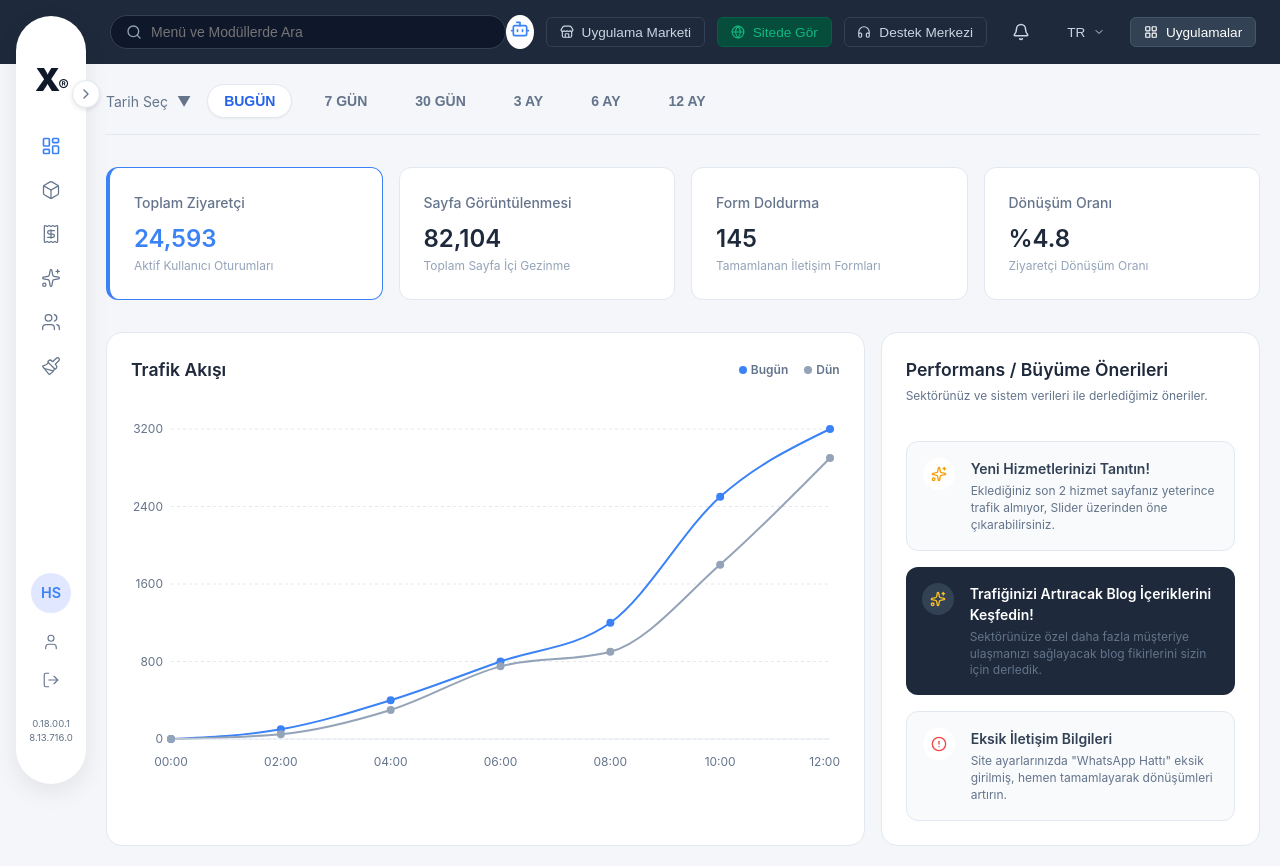
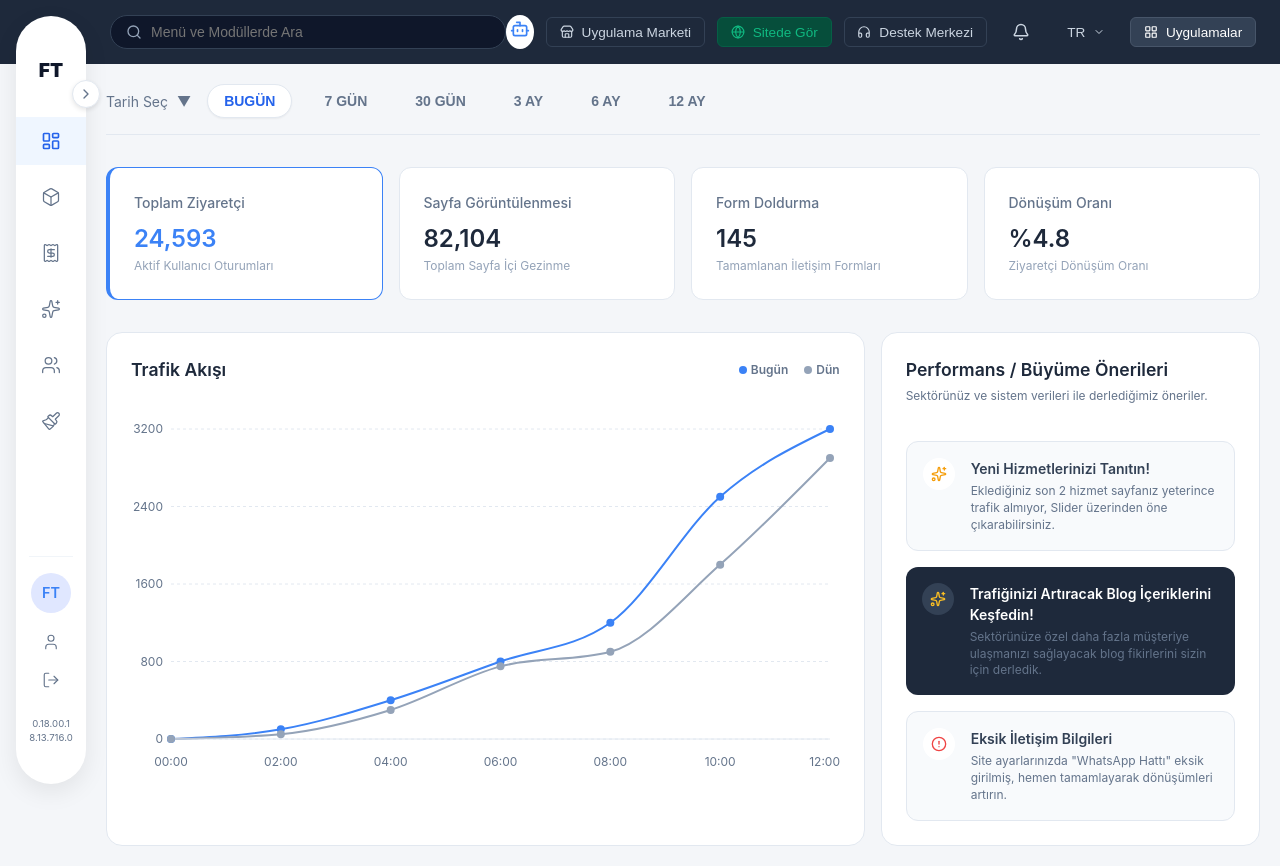
Before and after one commit to bargasoft/ftdijital-prime, a Next.js app: page /dashboard in a window 1280 px wide. Built offline with nearby package versions, Linux system fonts and the light colour scheme.

Commit message:
fix(ui): left aligned menu, hover states, pin toggle, removed ticimax logo

```diff
--- a/app/(admin)/dashboard/dashboard.module.css
+++ b/app/(admin)/dashboard/dashboard.module.css
@@ -82,7 +82,6 @@
   border-radius: 35px;
   display: flex;
   flex-direction: column;
-  align-items: center;
   z-index: 30;
   box-shadow: 0 8px 24px rgba(0,0,0,0.08);
   transition: width 0.3s cubic-bezier(0.4, 0, 0.2, 1);
@@ -91,13 +90,12 @@
 
 .sidebarCollapsed {
   width: 70px;
+  align-items: center;
 }
 
 .sidebarExpanded {
   width: 260px;
-  align-items: flex-start;
-  padding: 2.5rem 1.5rem;
-  border-radius: 20px;
+  align-items: stretch; /* So children can stretch full width */
 }
 
 /* Toggle Button */
@@ -123,13 +121,17 @@
 .sidebarLogo {
   width: 100%;
   display: flex;
-  justify-content: center;
-  align-items: center;
   margin-bottom: 2rem;
   color: #0f172a;
-  font-weight: 900;
-  font-size: 2rem;
-  letter-spacing: -2px;
+}
+
+.sidebarCollapsed .sidebarLogo {
+  justify-content: center;
+}
+
+.sidebarExpanded .sidebarLogo {
+  justify-content: flex-start;
+  padding-left: 2rem;
 }
 
 /* Nav Icons */
@@ -140,7 +142,7 @@
   flex: 1;
   overflow-y: auto;
   overflow-x: hidden;
-  gap: 1.5rem;
+  gap: 0.5rem;
 }
 
 .nav::-webkit-scrollbar {
@@ -153,24 +155,57 @@
 .navItem {
   display: flex;
   align-items: center;
-  justify-content: center;
-  width: 100%;
   color: #64748b;
   text-decoration: none;
+  height: 48px;
+  transition: all 0.2s;
 }
 
 .navItemActive {
   display: flex;
   align-items: center;
-  justify-content: center;
-  width: 100%;
   color: #3b82f6;
   text-decoration: none;
+  height: 48px;
+}
+
+.sidebarCollapsed .navItem,
+.sidebarCollapsed .navItemActive {
+  justify-content: center;
+  padding: 0;
+}
+
+.sidebarExpanded .navItem,
+.sidebarExpanded .navItemActive {
+  justify-content: flex-start;
+  padding-left: 2rem;
+}
+
+.navItem:hover {
+  color: #3b82f6;
+  background: #f8fafc;
+}
+
+.navItemActive {
+  color: #2563eb;
+  background: #eff6ff;
+  border-right: 3px solid #2563eb;
+}
+
+.sidebarCollapsed .navItemActive {
+  border-right: none;
+}
+
+.navIcon {
+  display: flex;
+  align-items: center;
+  justify-content: center;
+  width: 24px;
 }
 
 .navText {
   margin-left: 1rem;
-  font-size: 0.9rem;
+  font-size: 0.95rem;
   font-weight: 500;
 }
 
@@ -178,9 +213,22 @@
 .userProfileBottom {
   display: flex;
   flex-direction: column;
+  margin-top: auto;
+  padding-top: 1rem;
+  border-top: 1px solid #f1f5f9;
+}
+
+.sidebarCollapsed .userProfileBottom {
   align-items: center;
   gap: 1.25rem;
-  margin-top: 1rem;
+}
+
+.sidebarExpanded .userProfileBottom {
+  align-items: flex-start;
+  flex-direction: row;
+  padding-left: 1.5rem;
+  padding-right: 1.5rem;
+  gap: 1rem;
 }
 
 .userAvatar {
@@ -194,6 +242,7 @@
   color: #3b82f6;
   font-weight: 600;
   font-size: 0.9rem;
+  flex-shrink: 0;
 }
 
 .bottomIcon {
--- a/app/(admin)/dashboard/layout.tsx
+++ b/app/(admin)/dashboard/layout.tsx
@@ -15,9 +15,13 @@ export default function DashboardLayout({
   children: React.ReactNode;
 }) {
   const pathname = usePathname();
-  const [isExpanded, setIsExpanded] = useState(false);
+  // Pinning and hovering state
+  const [isPinned, setIsPinned] = useState(false);
+  const [isHovered, setIsHovered] = useState(false);
 
-  // Exact icons from the cropped screenshot
+  // It is expanded if pinned or hovered
+  const isExpanded = isPinned || isHovered;
+
   const navItems = [
     { name: 'Özet', href: '/dashboard', icon: LayoutDashboard },
     { name: 'Slider', href: '/dashboard/slider', icon: Box },
@@ -30,7 +34,7 @@ export default function DashboardLayout({
   return (
     <div className={styles.layout}>
 
-      {/* Dark Topbar (Spans full width behind sidebar) */}
+      {/* Dark Topbar */}
       <header className={styles.topbar}>
         <div className={styles.searchBar}>
           <Search size={16} className={styles.searchIcon} />
@@ -63,17 +67,21 @@ export default function DashboardLayout({
       </header>
 
       {/* Floating Pill Sidebar */}
-      <aside className={`${styles.sidebar} ${isExpanded ? styles.sidebarExpanded : styles.sidebarCollapsed}`}>
+      <aside
+        className={`${styles.sidebar} ${isExpanded ? styles.sidebarExpanded : styles.sidebarCollapsed}`}
+        onMouseEnter={() => setIsHovered(true)}
+        onMouseLeave={() => setIsHovered(false)}
+      >
 
-        <div className={styles.sidebarToggle} onClick={() => setIsExpanded(!isExpanded)}>
-          {isExpanded ? <ChevronLeft size={16} /> : <ChevronRight size={16} />}
+        <div className={styles.sidebarToggle} onClick={() => setIsPinned(!isPinned)}>
+          {isPinned ? <ChevronLeft size={16} /> : <ChevronRight size={16} />}
         </div>
 
         <div className={styles.sidebarLogo}>
           {isExpanded ? (
-             <div style={{fontSize: '1.5rem', fontWeight: 900, letterSpacing: '-1px'}}>ticimax</div>
+             <div style={{fontSize: '1.5rem', fontWeight: 900, letterSpacing: '-1px'}}>FT Dijital</div>
           ) : (
-             <div>X<span style={{fontSize: '1rem', fontWeight: 500}}>®</span></div>
+             <div style={{fontWeight: 900, fontSize: '1.2rem'}}>FT</div>
           )}
         </div>
 
@@ -83,16 +91,18 @@ export default function DashboardLayout({
             const Icon = item.icon;
             return (
               <Link key={item.name} href={item.href} className={isActive ? styles.navItemActive : styles.navItem}>
-                <Icon size={20} strokeWidth={isActive ? 2 : 1.5} />
+                <div className={styles.navIcon}>
+                  <Icon size={20} strokeWidth={isActive ? 2 : 1.5} />
+                </div>
                 {isExpanded && <span className={styles.navText}>{item.name}</span>}
               </Link>
             );
           })}
         </nav>
 
-        {/* User Profile Area matches crop exactly */}
+        {/* User Profile Area */}
         <div className={styles.userProfileBottom}>
-          <div className={styles.userAvatar}>HS</div>
+          <div className={styles.userAvatar}>FT</div>
           {!isExpanded && (
             <>
               <User size={18} className={styles.bottomIcon} strokeWidth={1.5} />
@@ -103,8 +113,8 @@ export default function DashboardLayout({
             </>
           )}
           {isExpanded && (
-            <div style={{fontSize: '0.8rem', textAlign: 'center'}}>
-               Hüseyin Silahlı<br/><span style={{color: '#64748b', fontSize: '0.7rem'}}>Çıkış</span>
+            <div style={{fontSize: '0.85rem', textAlign: 'left', width: '100%', paddingLeft: '1rem'}}>
+               FT Dijital Admin<br/><span style={{color: '#64748b', fontSize: '0.75rem', cursor: 'pointer'}}>Çıkış Yap</span>
             </div>
           )}
         </div>
```
